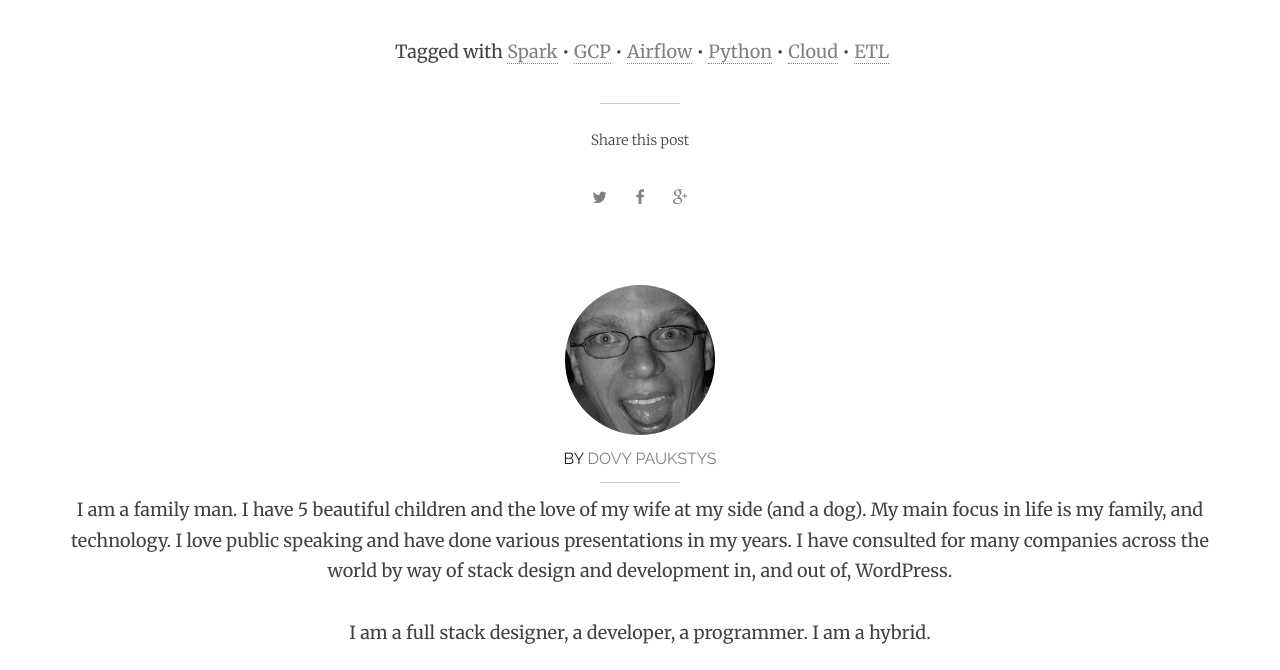
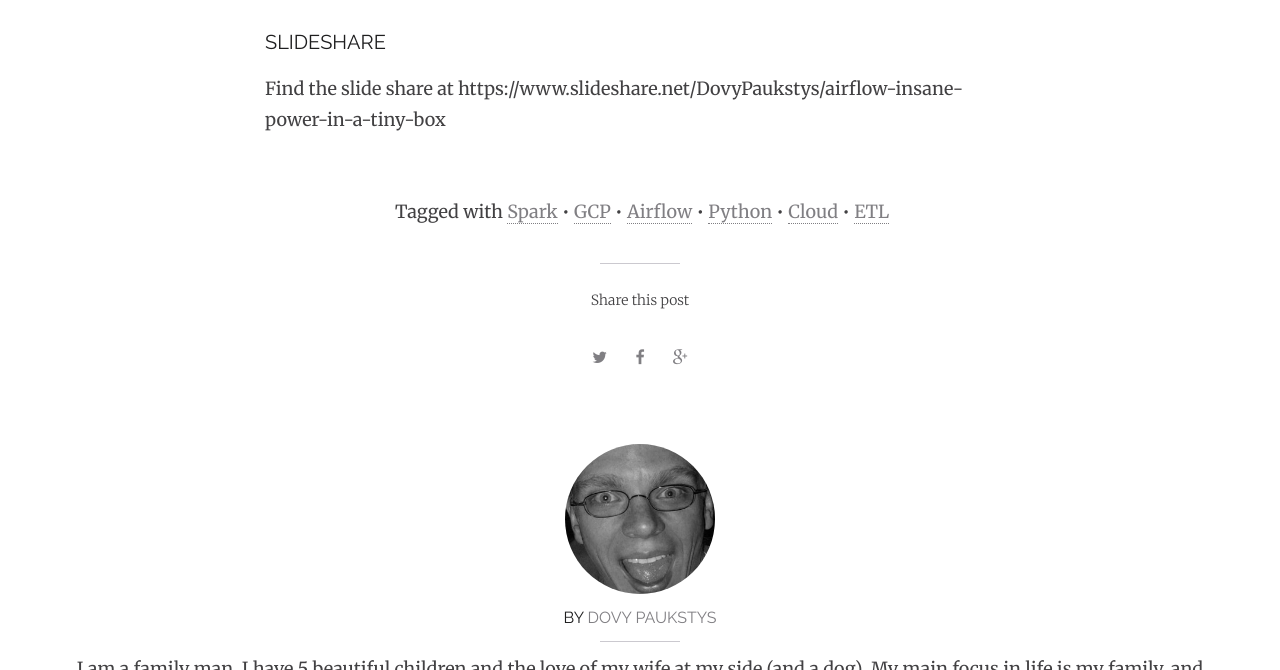
Before and after one commit to dovy/dovy.github.io, a Jekyll site: the page built from _posts/2018-05-09-airflow-strength-and-weaknesses-and-dynamic-tasks.markdown, in a window 1280 px wide and 900 px high, scrolled down 1537 px, cut to the strip 230-900 px from the top of the window. Built offline with Jekyll 4.4.1, drawn with Linux system fonts in a browser that asks for light colours; nearby versions of some CDN libraries; Markdown is read by kramdown in place of the engine named in the settings; comment, search, counter and statistics services are not loaded.

Commit message:
Update 2018-05-09-airflow-strength-and-weaknesses-and-dynamic-tasks.markdown

```diff
--- a/_posts/2018-05-09-airflow-strength-and-weaknesses-and-dynamic-tasks.markdown
+++ b/_posts/2018-05-09-airflow-strength-and-weaknesses-and-dynamic-tasks.markdown
@@ -17,3 +17,6 @@ I had the opportunity to speak at the New York Big Data Warehousing meetup. We h
 ## Watch the full presenation now.
 
 <center><iframe src="https://www.facebook.com/plugins/video.php?href=https%3A%2F%2Fwww.facebook.com%2Fcasertadata%2Fvideos%2F1770558789649087%2F&show_text=0&width=780" width="780" height="439" style="border:none;overflow:hidden" scrolling="no" frameborder="0" allowTransparency="true" allowFullScreen="true"></iframe></center>
+
+### Slideshare
+Find the slide share at https://www.slideshare.net/DovyPaukstys/airflow-insane-power-in-a-tiny-box
```
